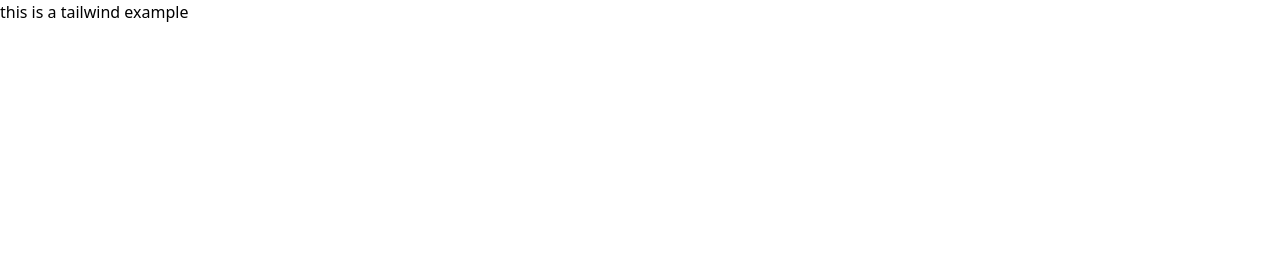
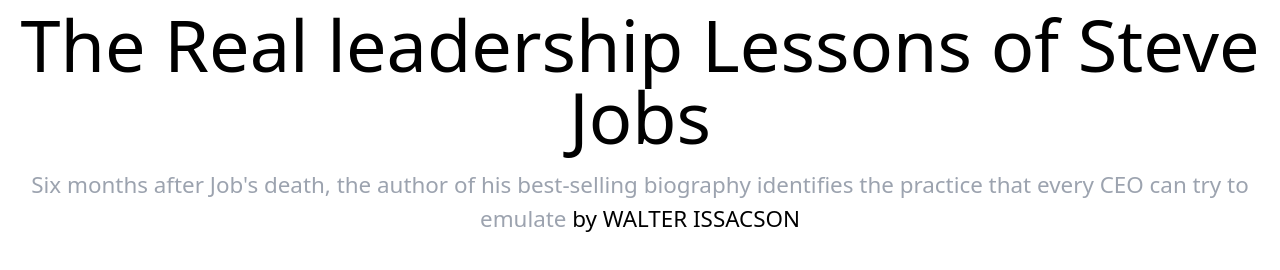
Before and after one commit to Amankumar977/taliwindStart, a plain HTML site: page dist/index.html in a window 1280 px wide. Drawn offline with Linux system fonts and the light colour scheme.

Commit message:
made the header of the blog page.

```diff
--- a/dist/index.html
+++ b/dist/index.html
@@ -7,6 +7,18 @@
     <link rel="stylesheet" href="style.css" />
   </head>
   <body>
-    <h1 class="bg-slate-100">this is a tailwind example</h1>
+    <header>
+      <h1 class="text-center text-7xl m-2 font-medium">
+        The Real leadership Lessons of Steve Jobs
+      </h1>
+      <div class="m-4 text-center text-[1.4rem]">
+        <span class="text-gray-400"
+          >Six months after Job's death, the author of his best-selling
+          biography identifies the practice that every CEO can try to
+          emulate</span
+        >
+        <span>by WALTER ISSACSON</span>
+      </div>
+    </header>
   </body>
 </html>
```
Also changed, not shown: dist/style.css.
